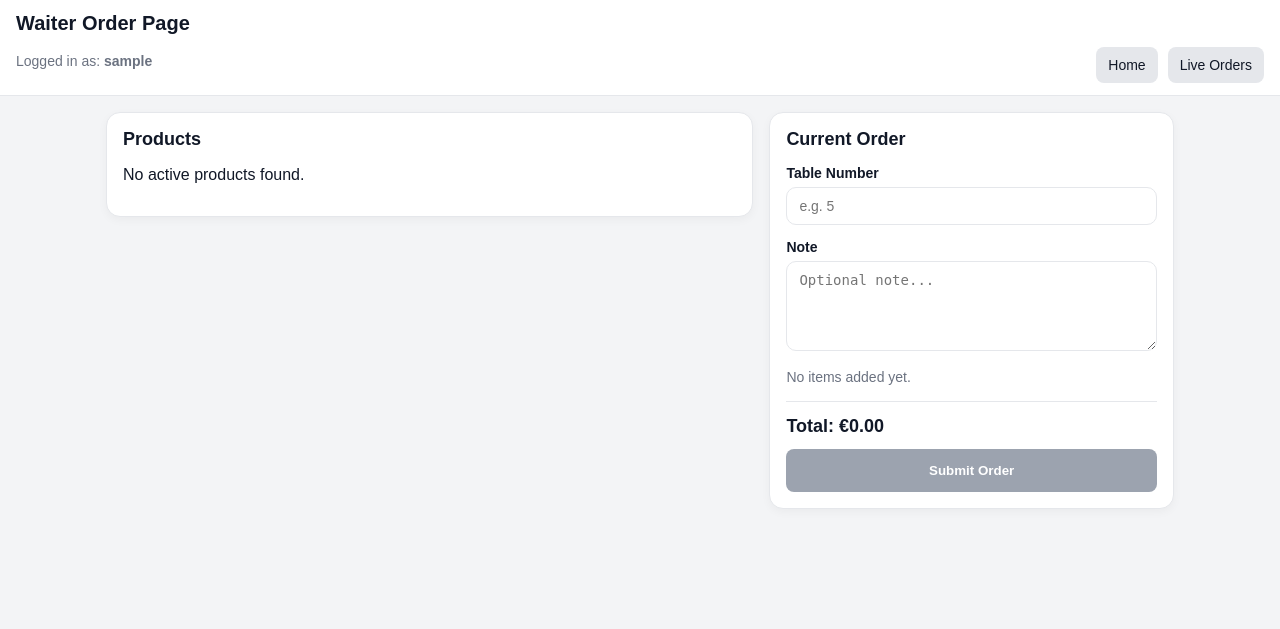
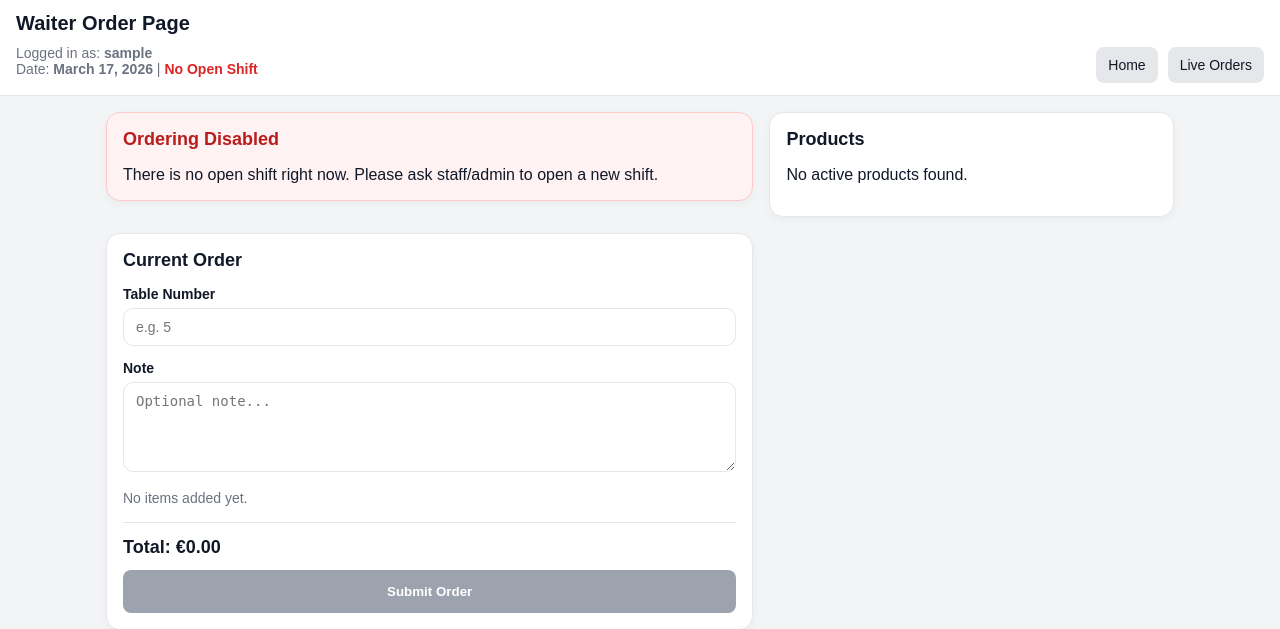
Before and after one commit to bkocii/orderWebApp, a Django app: page /waiter/ in a window 1280 px wide. Shown: the top 629 px of the page. Run offline with Django 5.2, Linux system fonts and the light colour scheme; the visitor is signed in with stand-in values (Sample User, id 1); data that the repository does not hold is empty.

Commit message:
Show active shift status on waiter and live pages

```diff
--- a/orders/views.py
+++ b/orders/views.py
@@ -67,7 +67,13 @@ def home(request):
 @login_required
 def waiter_order_page(request):
     products = Product.objects.filter(is_active=True).order_by("category", "name")
-    return render(request, "orders/waiter_order_page.html", {"products": products})
+    open_shift = get_open_shift()
+
+    return render(request, "orders/waiter_order_page.html", {
+        "products": products,
+        "open_shift": open_shift,
+        "business_date": get_current_business_date(),
+    })
 
 
 @staff_member_required(login_url="login")
@@ -96,6 +102,8 @@ def live_orders_page(request):
     return render(request, "orders/live_orders_page.html", {
         "grouped_pending": grouped_pending,
         "recent_finished_orders": recent_finished_orders,
+        "open_shift": get_open_shift(),
+        "business_date": get_current_business_date(),
     })
 
 
--- a/templates/orders/waiter_order_page.html
+++ b/templates/orders/waiter_order_page.html
@@ -268,7 +268,17 @@
     <div class="topbar">
         <h1>Waiter Order Page</h1>
         <div class="topbar-meta">
-            <span>Logged in as: <strong>{{ request.user.username }}</strong></span>
+            <div>
+                <div>Logged in as: <strong>{{ request.user.username }}</strong></div>
+                <div>
+                    Date: <strong>{{ business_date }}</strong> |
+                    {% if open_shift %}
+                        Shift: <strong>#{{ open_shift.sequence_number }}</strong>
+                    {% else %}
+                        <span style="color:#dc2626; font-weight:bold;">No Open Shift</span>
+                    {% endif %}
+                </div>
+            </div>
             <div class="nav-row">
                 <a class="nav-btn" href="{% url 'home' %}">Home</a>
                 <a class="nav-btn" href="{% url 'live_orders_page' %}">Live Orders</a>
@@ -277,6 +287,16 @@
     </div>
 
     <div class="container">
+
+        {% if not open_shift %}
+            <div class="section" style="border-color:#fecaca; background:#fef2f2;">
+                <h2 style="color:#b91c1c; margin-top:0;">Ordering Disabled</h2>
+                <p style="margin-bottom:0;">
+                    There is no open shift right now. Please ask staff/admin to open a new shift.
+                </p>
+            </div>
+        {% endif %}
+
         <div class="section">
             <h2>Products</h2>
 
@@ -325,7 +345,7 @@
 
             <div class="cart-footer">
                 <div class="cart-total">Total: €<span id="cart-total">0.00</span></div>
-                <button id="submit-order-btn" class="action-btn" disabled>
+                <button id="submit-order-btn" class="action-btn" {% if not open_shift %}disabled{% else %}disabled{% endif %}>
                     Submit Order
                 </button>
             </div>
@@ -362,9 +382,11 @@
         submitMessage.textContent = "";
     }
 
+    const hasOpenShift = {{ open_shift|yesno:"true,false" }};
+
     function updateSubmitState() {
         const hasItems = Object.keys(cart).length > 0;
-        submitOrderBtn.disabled = !hasItems;
+        submitOrderBtn.disabled = !hasItems || !hasOpenShift;
         cartEmpty.style.display = hasItems ? "none" : "block";
     }
 
@@ -451,6 +473,11 @@
     }
 
     async function submitOrder() {
+        if (!hasOpenShift) {
+            showMessage("No open shift. Ordering is currently disabled.", "red");
+            return;
+        }
+
         const payload = buildPayload();
 
         if (!payload.items.length) {
```
Also changed, not shown: templates/orders/live_orders_page.html (+13 -1 lines), templates/orders/shift_summary.html (+9 -9 lines).
